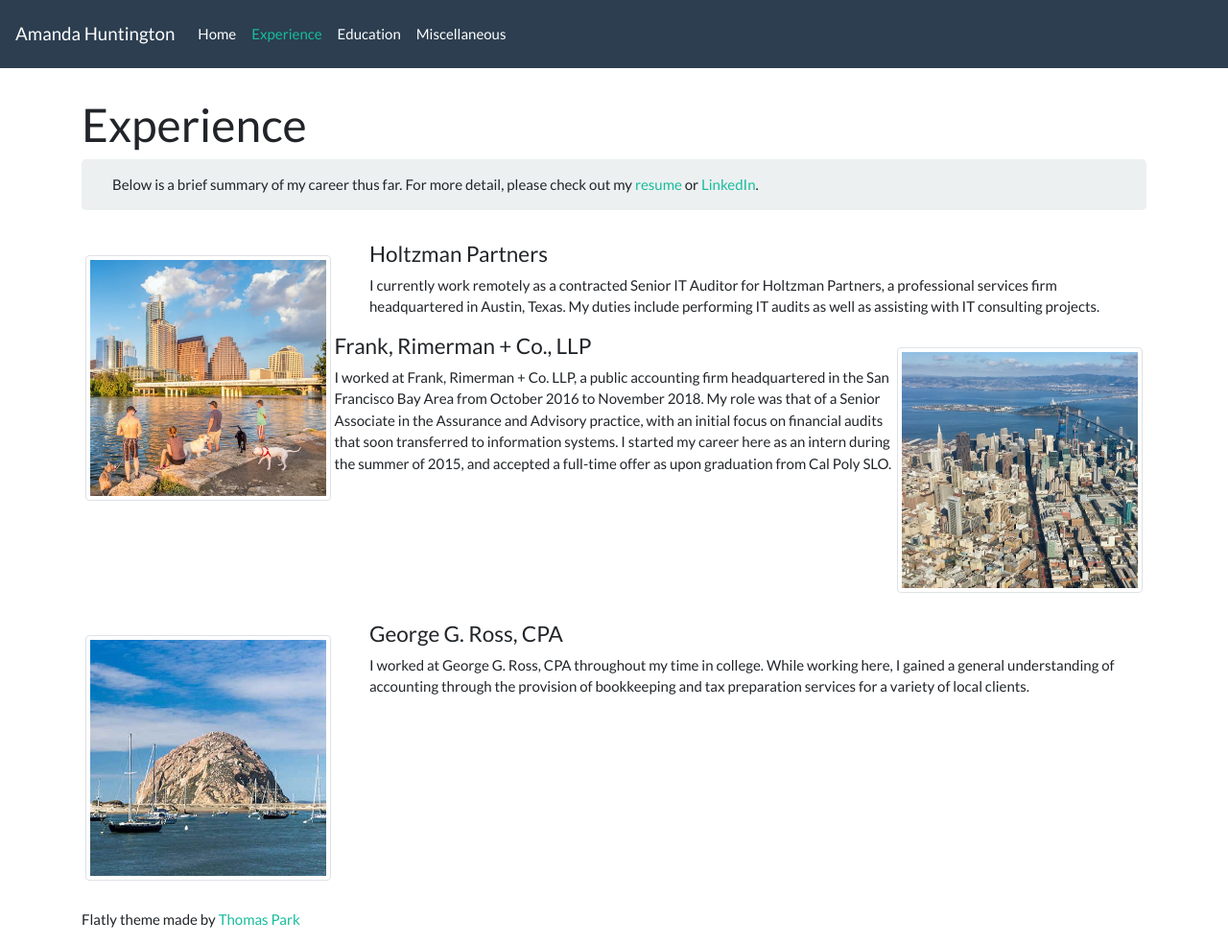
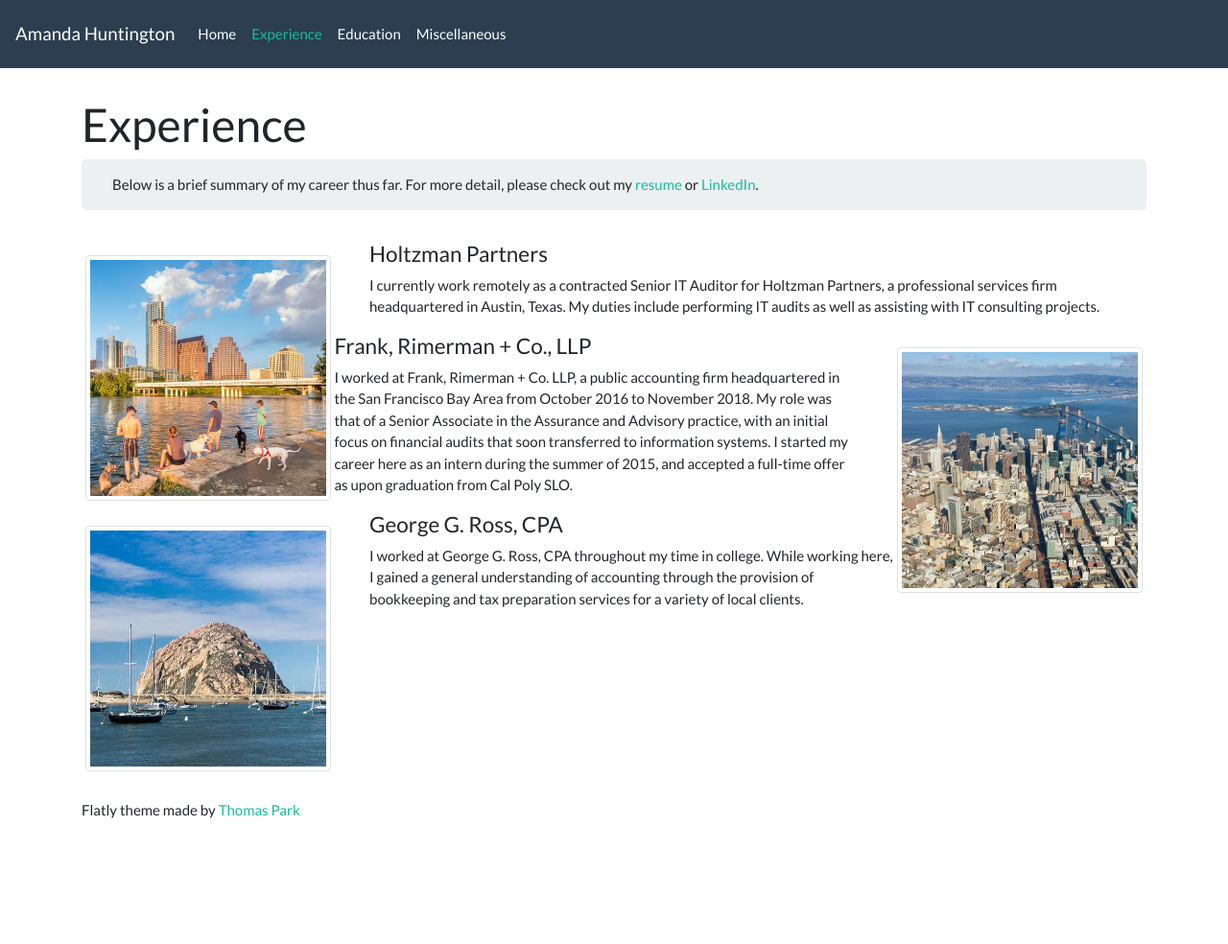
Before and after one commit to anhuntington/anhuntington.github.io, a Jekyll site: the page built from experience.html, in a window 1280 px wide. Shown: the whole page at 96% size. Built offline with Jekyll 4.4.1, drawn with Linux system fonts in a browser that asks for light colours; after the commit the page ends 900 px from its top, so only the background shows below that.

Commit message:
Update experience.html

```diff
--- a/experience.html
+++ b/experience.html
@@ -21,6 +21,7 @@
   </div>
 <div style="min-height: 300px">
   <img class="img-thumbnail image-right" src="{{ '/assets/sf.jpg' | prepend: site.baseurl }}"/>
+  <div class="comment-left">
   <h4>Frank, Rimerman + Co., LLP</h4>
   <p>
   I worked at Frank, Rimerman + Co. LLP, a public accounting firm headquartered in the San Francisco Bay Area from October 2016 to November 2018.
```
